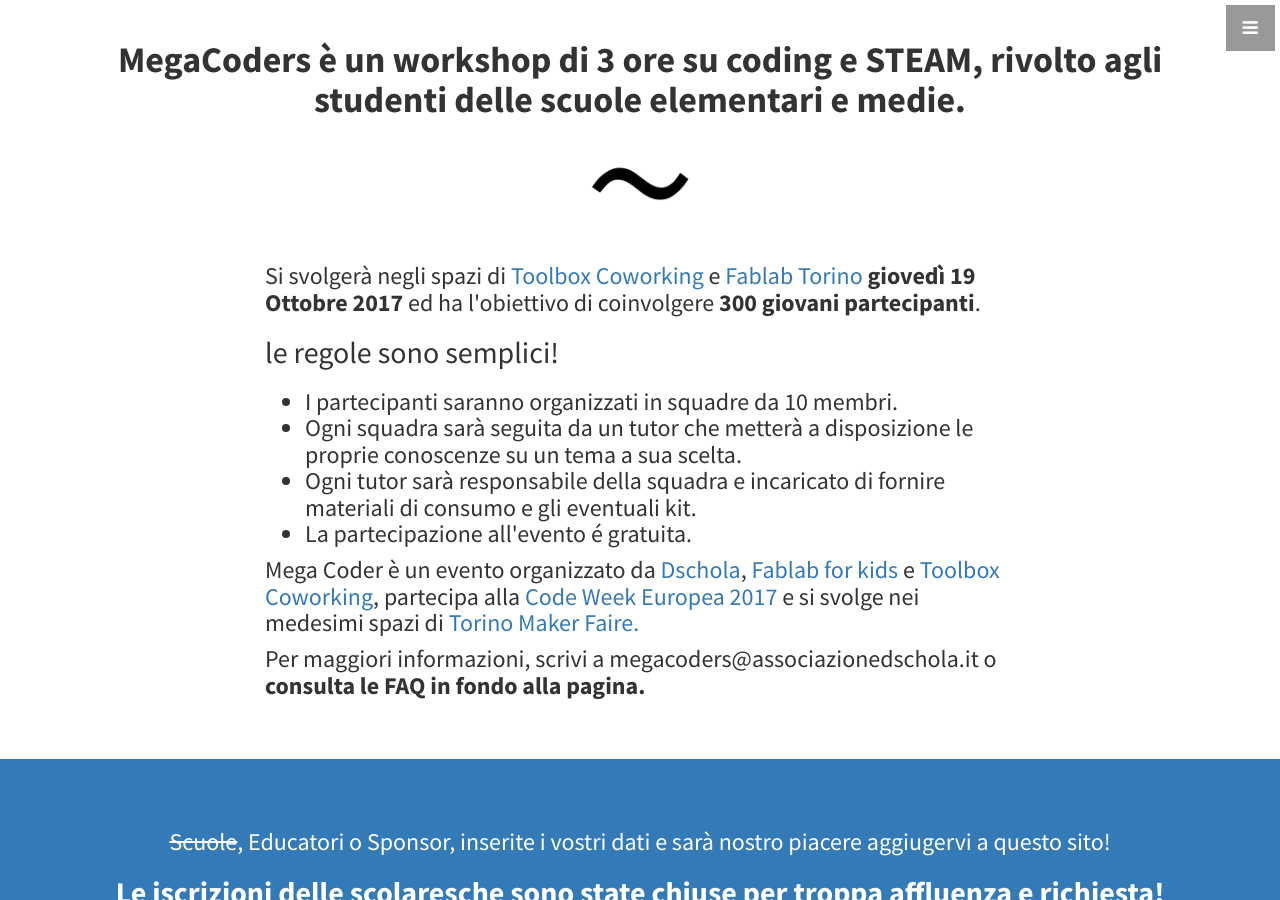
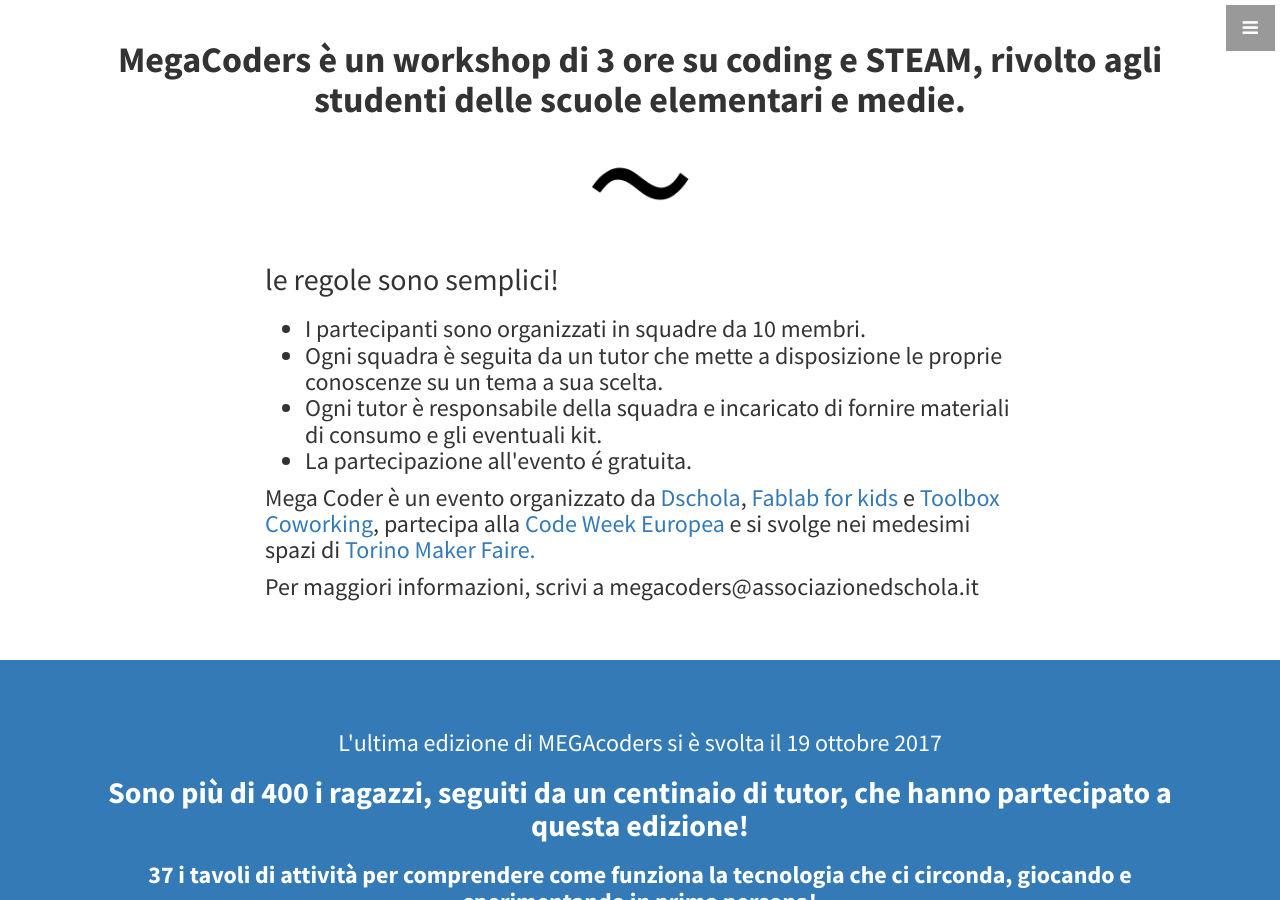
Before and after one commit to OfficineArduinoTorino/megacoders, a Jekyll site: the page built from index.html, in a window 1280 px wide and 900 px high, scrolled down 930 px. Built offline with Jekyll 4.4.1, drawn with Linux system fonts in a browser that asks for light colours; some of the changed text lies outside the part shown.

Commit message:
page_gallery

```diff
--- a/_includes/about.html
+++ b/_includes/about.html
@@ -11,19 +11,19 @@
   </div>
   <div class="col-lg-8 text-left">
 
-          <h3>   Si svolgerà negli spazi di <a href="http://www.toolboxoffice.it/en/">Toolbox Coworking</a> e <a href="http://fablabtorino.com">Fablab Torino</a> <b>giovedì 19 Ottobre 2017 </b> ed ha l'obiettivo di coinvolgere <b>300 giovani partecipanti</b>.</p>
-      <p> </h3>
+          <!--<h3>   Si svolgerà negli spazi di <a href="http://www.toolboxoffice.it/en/">Toolbox Coworking</a> e <a href="http://fablabtorino.com">Fablab Torino</a> <b>giovedì 19 Ottobre 2017 </b> ed ha l'obiettivo di coinvolgere <b>300 giovani partecipanti</b>.</p>
+      <p> </h3>!-->
 <h2 class="display-2">le regole sono semplici!</h2>
 
 
 <h3><ul>
-  <li>  I partecipanti saranno organizzati in squadre da 10 membri.</li>
-  <li> Ogni squadra sarà seguita da un tutor che metterà a disposizione le proprie conoscenze su un tema a sua scelta.</li>
-  <li> Ogni tutor sarà responsabile della squadra e incaricato di fornire materiali di consumo e gli eventuali kit.</li>
+  <li>  I partecipanti sono organizzati in squadre da 10 membri.</li>
+  <li> Ogni squadra è seguita da un tutor che mette a disposizione le proprie conoscenze su un tema a sua scelta.</li>
+  <li> Ogni tutor è responsabile della squadra e incaricato di fornire materiali di consumo e gli eventuali kit.</li>
   <li>La partecipazione all'evento é gratuita.
   </ul>
-Mega Coder è un evento organizzato da <a href="http://www.associazionedschola.it/">Dschola</a>, <a href="http://fablabforkids.it">Fablab for kids</a> e <a href="http://www.toolboxoffice.it/en/">Toolbox Coworking</a>, partecipa alla <a src="http://codeweek.eu/">Code Week Europea 2017</a> e si svolge nei medesimi spazi di <a href="torino.makerfaire.com">Torino Maker Faire. </a></p>
-Per maggiori informazioni, scrivi a megacoders@associazionedschola.it o <b>consulta le FAQ in fondo alla pagina.</b>
+Mega Coder è un evento organizzato da <a href="http://www.associazionedschola.it/">Dschola</a>, <a href="http://fablabforkids.it">Fablab for kids</a> e <a href="http://www.toolboxoffice.it/en/">Toolbox Coworking</a>, partecipa alla <a src="http://codeweek.eu/">Code Week Europea</a> e si svolge nei medesimi spazi di <a href="torino.makerfaire.com">Torino Maker Faire. </a></p>
+Per maggiori informazioni, scrivi a megacoders@associazionedschola.it <!--o <b>consulta le FAQ in fondo alla pagina.!--></b>
 <p>
 </p>
 </p></div>
--- /dev/null
+++ b/_includes/gallery.html
@@ -0,0 +1,40 @@
+<!-- The circle icons use Font Awesome's stacked icon classes. For more information, visit http://fontawesome.io/examples/ -->
+<section id="services" class="services bg-primary">
+  <div class="container">
+    <div class="row text-center">
+      <div class="col-lg-12">
+        <h3>L'ultima edizione di MEGAcoders si è svolta il 19 ottobre 2017</h3>
+        <p> <h2><b>Sono più di 400 i ragazzi, seguiti da un centinaio di tutor, che hanno partecipato a questa edizione!</h2></b>
+        <p> <h3><b>37 i tavoli di attività per comprendere come funziona la tecnologia che ci circonda, giocando e sperimentando in prima persona!</b></h3>
+      </div>
+
+
+      <div class="col-lg-10 col-lg-offset-1">
+
+        <hr class="small">
+
+          <h3>Qui sotto i primi album di foto!</h3>
+          <br>
+        <div class="row">
+
+          <div class="col-md-6 col-sm-12">
+              <a href="https://photos.google.com/share/AF1QipO5zFyPgcGiRumoXetxwpBo20dX-1_JDdirtKsb6BBvoEYvIIqIXmiQVieoRdRFfw?key=Tm8xaWYteHc0dlg0N1dhV1ozMGpaeGVNMnVid3hB"><img src="../img/portfolio-2.jpg" align="middle" height="841"; width="450";></a>
+
+            </div>
+
+
+
+          <div class="col-md-6 col-sm-12">
+            <iframe src="https://www.facebook.com/plugins/post.php?href=https%3A%2F%2Fwww.facebook.com%2Fmedia%2Fset%2F%3Fset%3Da.1913102782276165.1073741841.1565864100333370%26type%3D3&width=500" width="500" height="841" style="border:none;overflow:hidden" scrolling="no" frameborder="0" allowTransparency="true"></iframe>
+          </div>
+
+
+        </div>
+        <!-- /.row (nested) -->
+      </div>
+      <!-- /.col-lg-10 -->
+    </div>
+    <!-- /.row -->
+  </div>
+  <!-- /.container -->
+</section>
--- a/index.html
+++ b/index.html
@@ -5,7 +5,7 @@
 {% include navigation.html %}
 {% include header.html %}
 {% include about.html %}
-{% include services.html %}
+{% include gallery.html %}
 {% include portfolio.html %}
-{% include faq.html %}
+
 {% include scripts.html %}
```
Also changed, not shown: img/IMG_20171019_121614.jpg (added), img/bg1.jpg, img/logo.png, img/portfolio-2.jpg, 6 other files.
